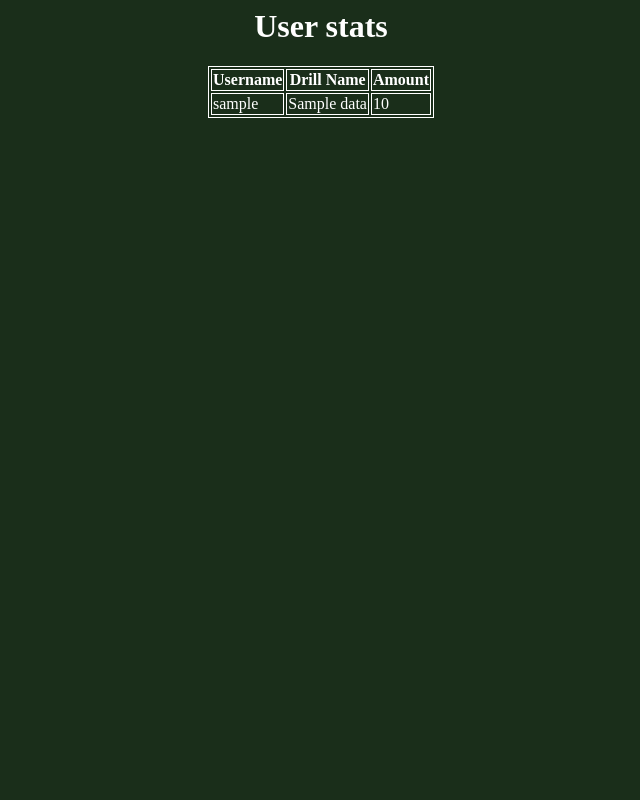
After one commit to Dcourt9712/BilliardsTrainer, a Django app: page /stats/ in a window 1280 px wide. The commit adds this page. Shown: the whole page, without its empty margins (319-959 px from the left). Run offline with Django 4.2, Linux system fonts and the light colour scheme; a user stored in the database is signed in; tables that the repository leaves empty hold one stand-in row (values such as "Sample post").

Commit message:
added user stats

```diff
--- a/BT/urls.py
+++ b/BT/urls.py
@@ -44,6 +44,8 @@ urlpatterns = [
     path('message/<int:message_id>/delete/', MA_views.delete_message, name='delete_message'),
     path('message-board/', MA_views.message_list, name='message_list'),
 
+    #User stats
+    path('stats/',MA_views.user_stats,name ='user_stats'),
     #Drills
     path('drills/',MA_views.drills,name ='drills'),
     path('drills/Fundamentals', MA_views.Fundamentals,name ='Fundamentals'),
--- a/main_app/views.py
+++ b/main_app/views.py
@@ -57,6 +57,11 @@ def user_login(request):
 def user_logout(request):
         logout(request)
         return redirect("/")
+
+@login_required(login_url='/login/')
+def user_stats(request):
+    context = Drill_data.objects.filter(username=request.user)
+    return render(request,'main_app/user_stat.html', {'context':context} )
 
 @login_required(login_url='/login/')
 def message_list(request):
--- /dev/null
+++ b/static/css/user_stat.css
@@ -0,0 +1,17 @@
+h1{
+    text-align: center;
+}
+
+body{
+    background: rgb(26,46,26);
+    color: white;
+}
+
+.center {
+    margin-left: auto;
+    margin-right: auto;
+}
+
+table, th, td {
+    border: 1px solid white;
+  }
--- /dev/null
+++ b/templates/main_app/user_stat.html
@@ -0,0 +1,23 @@
+
+<!-- At the top of your page add load static -->
+{% load static %}
+<link rel="stylesheet" href ="{%static 'css/user_stat.css' %}">
+<!-- In the body of the HTML page add this and continue adding all Fields. I have provided three example below -->
+ <h1 class='list'>User stats</h1>
+    <body>
+        <table class="center">
+            <thead>
+                <th>Username</th>
+                <th>Drill Name</th>
+                <th>Amount</th>
+            </thead>
+            {% for k in context%}
+                <tr>
+                    <td>{{k.username}}</td>
+                    <td>{{k.drill_name}}</td>
+                    <td>{{k.amount_completed}}</td>
+
+                </tr>
+            {% endfor %}
+        </table>
+ </body>
--- a/templates/main_app/welcome.html
+++ b/templates/main_app/welcome.html
@@ -25,9 +25,9 @@
           <span class = "menu-title">Drills</span>
         </a>
 
-        <!-- <a href = "" class = "menu-button" tabindex="3" draggable="false">
+         <a href = "stats/" class = "menu-button" tabindex="3" draggable="false">
           <span class = "menu-title">User Stats</span>
-        </a> -->
+        </a>
 
         <a href = "message-board" class = "menu-button" tabindex="5" draggable="false">
           <span class = "menu-title">Message Board</span>
```
